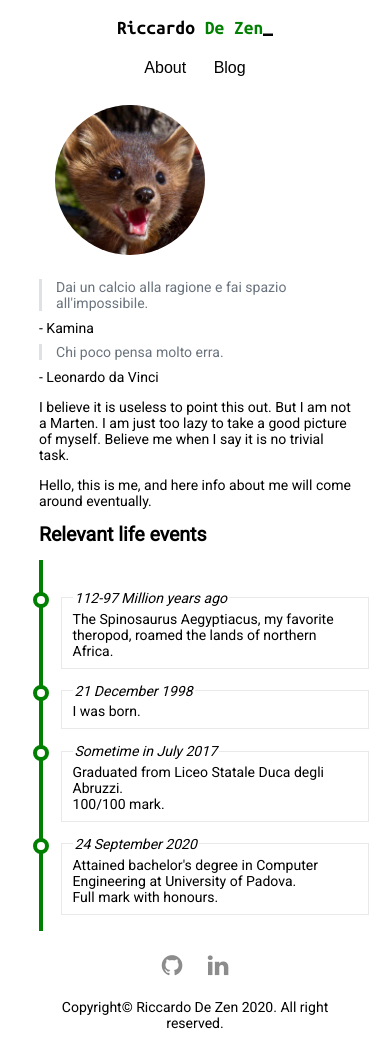
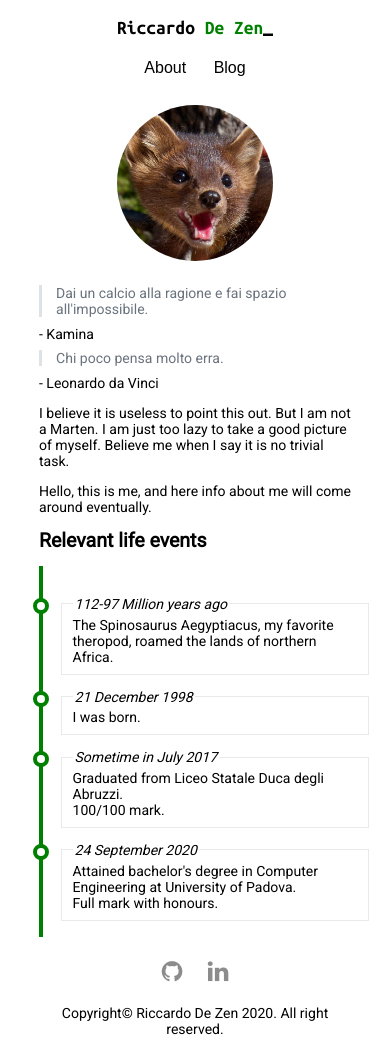
Before and after one commit to ricdezen/ricdezen.github.io, a Jekyll site: the page built from about.md, in a window 390 px wide. Built offline with Jekyll 4.4.1, drawn with Linux system fonts in a browser that asks for light colours.

Commit message:
Fixed css for propic

```diff
--- a/css/about.css
+++ b/css/about.css
@@ -27,8 +27,9 @@
         flex-wrap: wrap;
     }
 
-    .propic-container {
-        width: 100%;
-        flex-basis: 100%;
+    .propic {
+        height: auto;
+        flex-basis: 50%;
+        margin: auto;
     }
 }
```
